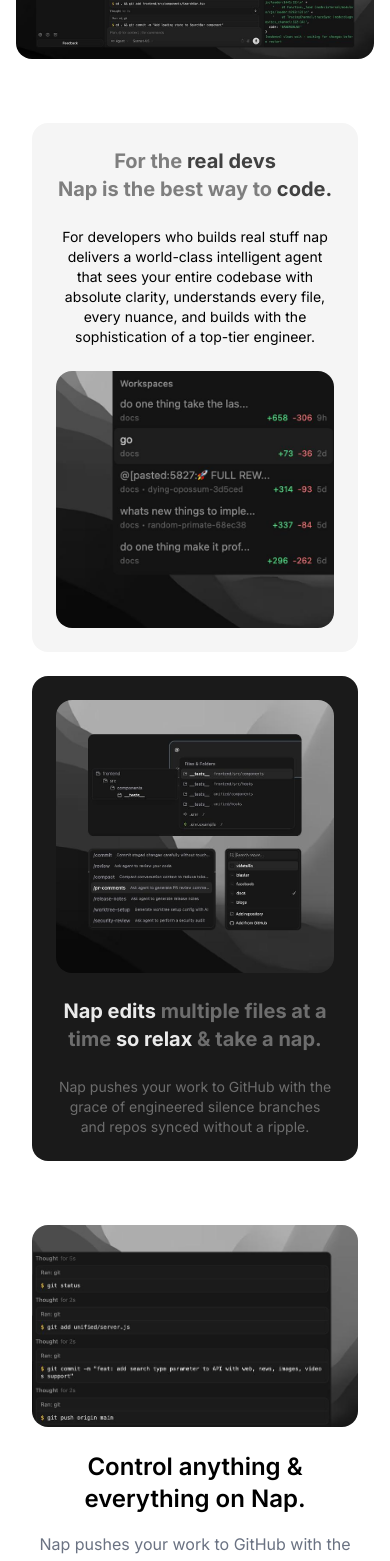
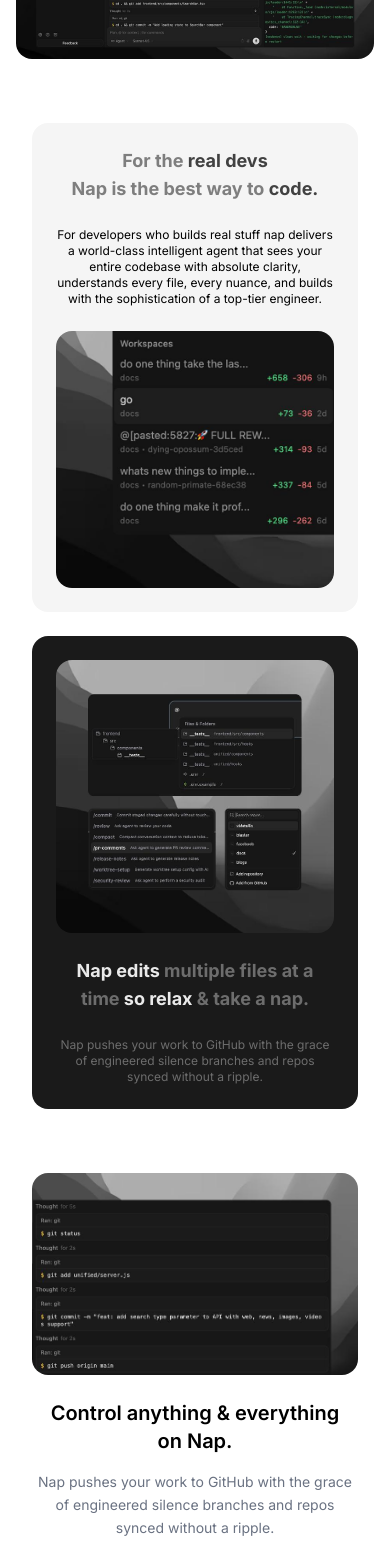
Before and after one commit to farzeenilyaszargar/nap-ide, a Next.js app: page / in a window 390 px wide. Shown: the part 432-1993 px from the top of the page. Built offline with nearby package versions, Linux system fonts and the light colour scheme; no server answers.

Commit message:
Reduce features text sizes on mobile

```diff
--- a/components/features.tsx
+++ b/components/features.tsx
@@ -6,14 +6,14 @@ export default function Features() {
 
             <div className="flex flex-col md:flex-row gap-6 sm:gap-0">
                 <div className="flex flex-col mx-4 sm:m-10 bg-[#F5F5F5] rounded-2xl p-6 sm:p-15 gap-6 sm:gap-15 text-center">
-                    <p className="text-xl sm:text-3xl font-bold text-[#7E7E7E]">For the <span className="text-[#414141]">real devs</span>  <br></br>Nap is the best way to <span className="text-[#414141]">code.</span></p>
-                    <p className="text-sm sm:text-base">For developers who builds real stuff nap delivers a world-class intelligent agent that sees your entire codebase with absolute clarity, understands every file, every nuance, and builds with the sophistication of a top-tier engineer.</p>
+                    <p className="text-lg sm:text-3xl font-bold text-[#7E7E7E]">For the <span className="text-[#414141]">real devs</span>  <br></br>Nap is the best way to <span className="text-[#414141]">code.</span></p>
+                    <p className="text-xs sm:text-base">For developers who builds real stuff nap delivers a world-class intelligent agent that sees your entire codebase with absolute clarity, understands every file, every nuance, and builds with the sophistication of a top-tier engineer.</p>
                     <Image src="/parallel.jpeg" width={2000} height={2000} alt="img" className="rounded-2xl" />
                 </div>
                 <div className="flex flex-col mx-4 sm:m-10 bg-[#1A1A1A] rounded-2xl p-6 sm:p-15 gap-6 sm:gap-15 text-center">
                     <Image src="/files.jpeg" width={2000} height={2000} alt="img" className="rounded-2xl" />
-                    <p className="text-xl sm:text-3xl font-bold text-[#EAEAEA]">Nap edits <span className="text-[#6D6D6D]">multiple files at a time</span>  so relax <span className="text-[#6D6D6D]">&amp; take a nap.</span></p>
-                    <p className="text-sm sm:text-base text-[#6D6D6D]">Nap pushes your work to GitHub with the grace of engineered silence branches and repos synced without a ripple.</p>
+                    <p className="text-lg sm:text-3xl font-bold text-[#EAEAEA]">Nap edits <span className="text-[#6D6D6D]">multiple files at a time</span>  so relax <span className="text-[#6D6D6D]">&amp; take a nap.</span></p>
+                    <p className="text-xs sm:text-base text-[#6D6D6D]">Nap pushes your work to GitHub with the grace of engineered silence branches and repos synced without a ripple.</p>
                 </div>
             </div>
 
@@ -31,9 +31,9 @@ export default function Features() {
                     </div>
                 </div>
                 <div className="md:w-1/2 w-full px-5 text-center">
-                    <h2 className="text-2xl sm:text-3xl font-semibold mb-4 text-black">Control anything &amp;
+                    <h2 className="text-xl sm:text-3xl font-semibold mb-4 text-black">Control anything &amp;
                         everything on Nap.</h2>
-                    <p className="text-gray-500 text-base sm:text-lg leading-relaxed">Nap pushes your work to GitHub with the grace of engineered silence branches and repos synced without a ripple.</p>
+                    <p className="text-gray-500 text-sm sm:text-lg leading-relaxed">Nap pushes your work to GitHub with the grace of engineered silence branches and repos synced without a ripple.</p>
                 </div>
 
             </div>
```
